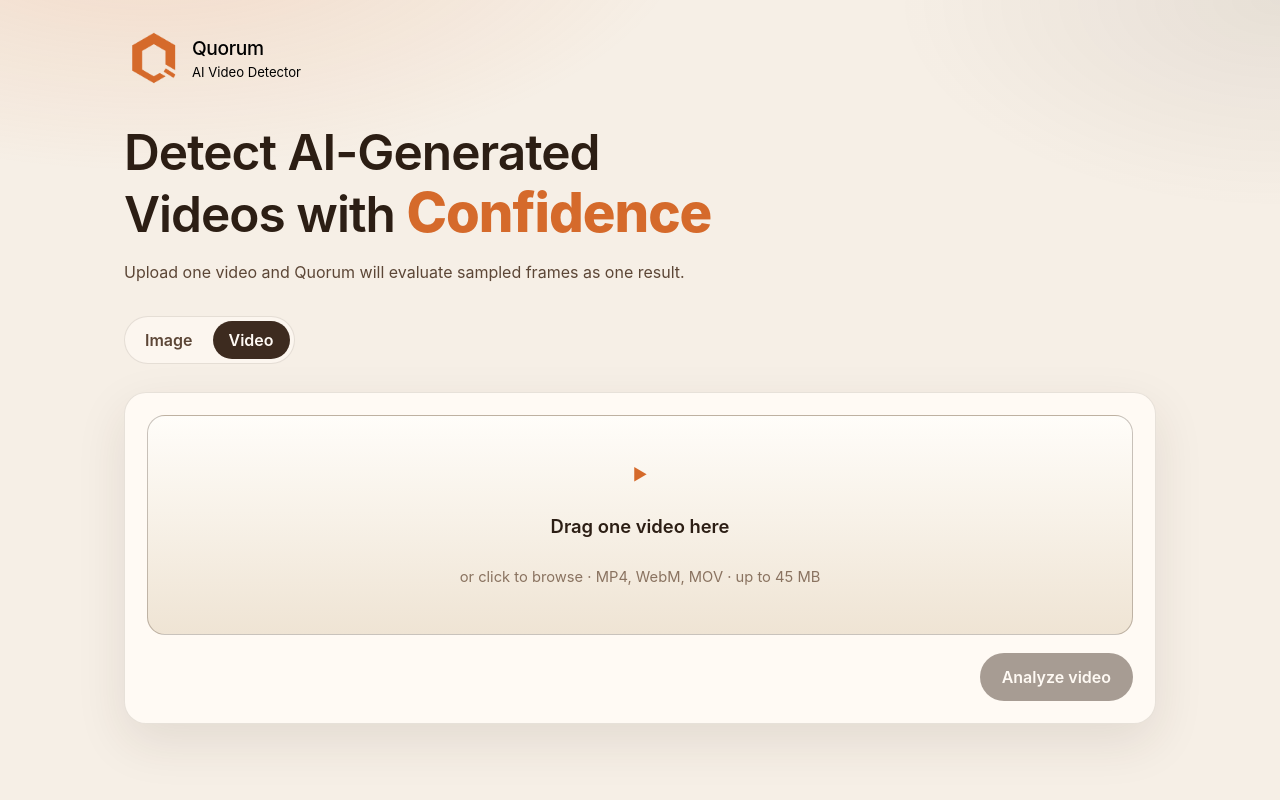
After one commit to adrieljss/quorum-robust-ai-image-detection, a Flask app: page /video in a window 1280 px wide. The commit adds this page. Run offline with Flask 3, Linux system fonts and the light colour scheme.

Commit message:
Add new frontend route to upload videos

```diff
--- a/app/app.py
+++ b/app/app.py
@@ -38,6 +38,18 @@ DEMO_MODE = False
 def index():
     """Serve the single-page upload / results interface. No landing page."""
     return render_template("index.html", demo_mode=DEMO_MODE)
+
+
+@app.route("/video")
+def video():
+    """Serve the single-video analysis interface."""
+    return render_template("video.html", demo_mode=DEMO_MODE)
+
+
+@app.route("/api/analyze-video", methods=["POST"])
+def analyze_video():
+    """Temporary contract endpoint; replace with the video pipeline."""
+    return jsonify({"error": "Video analysis has not been connected yet."}), 501
 
 
 @app.route("/api/analyze", methods=["POST"])
--- a/app/static/css/styles.css
+++ b/app/static/css/styles.css
@@ -190,6 +190,36 @@ h1 {
   color: var(--ink-soft);
 }
 
+.analysis-tabs {
+  display: inline-flex;
+  gap: 4px;
+  margin-top: 16px;
+  padding: 4px;
+  border: 1px solid var(--line);
+  border-radius: 999px;
+  background: rgba(255, 250, 244, 0.68);
+}
+
+.analysis-tab {
+  padding: 7px 16px;
+  border-radius: 999px;
+  color: var(--ink-soft);
+  font-weight: 600;
+  text-decoration: none;
+  transition: background 0.2s, color 0.2s;
+}
+
+.analysis-tab:hover,
+.analysis-tab:focus-visible {
+  color: var(--ink);
+  outline: none;
+}
+
+.analysis-tab.is-active {
+  color: #fffaf4;
+  background: var(--brown);
+}
+
 /* Upload */
 
 .upload-card {
--- /dev/null
+++ b/app/static/js/video.js
@@ -0,0 +1,151 @@
+/**
+ * Quorum video frontend
+ * ---------------------
+ * Owns picking one local video, POSTing it to the video endpoint, and
+ * rendering its single analysis result. The API contract lives in
+ * docs/VIDEO-FRONTEND-HANDOVER.md.
+ */
+(function () {
+  "use strict";
+
+  var ANALYZE_VIDEO_URL = "/api/analyze-video";
+  var MAX_VIDEO_BYTES = 45 * 1024 * 1024;
+  var RING_CIRCUMFERENCE = 2 * Math.PI * 38;
+  var VIDEO_EXTENSIONS = ["mp4", "webm", "mov"];
+  var VERDICT_LABELS = { likely_ai: "Likely AI", likely_real: "Likely real", uncertain: "Uncertain" };
+
+  var selectedVideo = null;
+  var previewUrl = null;
+  var stages = ["video-upload-stage", "video-loading-stage", "video-error-stage", "video-results-stage"].map(function (id) { return document.getElementById(id); });
+  var form = document.getElementById("video-upload-form");
+  var input = document.getElementById("video-input");
+  var dropzone = document.getElementById("video-dropzone");
+  var previewWrap = document.getElementById("video-preview-wrap");
+  var preview = document.getElementById("video-preview");
+  var filename = document.getElementById("video-filename");
+  var clearButton = document.getElementById("video-clear-btn");
+  var analyzeButton = document.getElementById("video-analyze-btn");
+  var formError = document.getElementById("video-form-error");
+  var errorCopy = document.getElementById("video-error-copy");
+  var resultVideo = document.getElementById("result-video");
+  var verdictLabel = document.getElementById("video-verdict-label");
+  var confidenceValue = document.getElementById("video-confidence-value");
+  var confidenceRing = document.getElementById("video-confidence-ring");
+  var explanation = document.getElementById("video-explanation");
+  var signalList = document.getElementById("video-signal-list");
+
+  function showStage(id) {
+    stages.forEach(function (stage) { stage.classList.toggle("is-active", stage.id === id); });
+  }
+
+  function setFormError(message) {
+    formError.textContent = message || "";
+    formError.classList.toggle("is-hidden", !message);
+  }
+
+  function hasSupportedExtension(file) {
+    var extension = (file.name || "").split(".").pop().toLowerCase();
+    return VIDEO_EXTENSIONS.indexOf(extension) !== -1;
+  }
+
+  function setVideo(file) {
+    if (!file) return;
+    if (!hasSupportedExtension(file)) return setFormError("Choose an MP4, WebM, or MOV video.");
+    if (file.size > MAX_VIDEO_BYTES) return setFormError("Videos must be 45 MB or smaller.");
+    if (previewUrl) URL.revokeObjectURL(previewUrl);
+
+    selectedVideo = file;
+    previewUrl = URL.createObjectURL(file);
+    preview.src = previewUrl;
+    filename.textContent = file.name;
+    previewWrap.classList.remove("is-hidden");
+    analyzeButton.disabled = false;
+    setFormError("");
+  }
+
+  function clearVideo() {
+    if (previewUrl) URL.revokeObjectURL(previewUrl);
+    selectedVideo = null;
+    previewUrl = null;
+    input.value = "";
+    preview.removeAttribute("src");
+    preview.load();
+    previewWrap.classList.add("is-hidden");
+    analyzeButton.disabled = true;
+    setFormError("");
+  }
+
+  function renderSignals(signals) {
+    signalList.innerHTML = "";
+    Object.keys(signals || {}).forEach(function (key) {
+      var raw = signals[key];
+      var value = Number(raw);
+      var li = document.createElement("li");
+      li.className = "signal-row";
+      var name = document.createElement("span");
+      name.className = "signal-name";
+      name.textContent = key.replace(/_/g, " ");
+      var track = document.createElement("div");
+      track.className = "signal-track";
+      var fill = document.createElement("span");
+      fill.className = "signal-fill";
+      track.appendChild(fill);
+      var label = document.createElement("span");
+      label.className = "signal-value";
+      if (raw === null || raw === undefined || isNaN(value)) {
+        fill.classList.add("is-empty");
+        label.textContent = "n/a";
+      } else {
+        value = Math.max(0, Math.min(1, value));
+        fill.style.width = Math.round(value * 100) + "%";
+        label.textContent = Math.round(value * 100) + "%";
+      }
+      li.appendChild(name);
+      li.appendChild(track);
+      li.appendChild(label);
+      signalList.appendChild(li);
+    });
+  }
+
+  function renderResult(data) {
+    var verdict = data.verdict || "uncertain";
+    var confidence = Math.max(0, Math.min(1, Number(data.confidence) || 0));
+    verdictLabel.textContent = VERDICT_LABELS[verdict] || verdict;
+    verdictLabel.className = "verdict-label is-" + (verdict === "likely_ai" ? "ai" : verdict === "likely_real" ? "real" : "uncertain");
+    confidenceValue.textContent = Math.round(confidence * 100) + "%";
+    confidenceRing.style.strokeDasharray = String(RING_CIRCUMFERENCE);
+    confidenceRing.style.strokeDashoffset = String(RING_CIRCUMFERENCE * (1 - confidence));
+    confidenceRing.style.stroke = verdict === "likely_real" ? "#3f6b4a" : verdict === "uncertain" ? "#9a7b3a" : "#d56a2b";
+    explanation.textContent = data.explanation || "";
+    renderSignals(data.signals);
+  }
+
+  async function analyze() {
+    if (!selectedVideo) return;
+    showStage("video-loading-stage");
+    var formData = new FormData();
+    formData.append("video", selectedVideo, selectedVideo.name);
+    try {
+      var response = await fetch(ANALYZE_VIDEO_URL, { method: "POST", body: formData });
+      var payload = await response.json().catch(function () { return null; });
+      if (!response.ok || !payload || !payload.result) throw new Error((payload && payload.error) || "The server returned an unexpected response.");
+      resultVideo.src = previewUrl;
+      renderResult(payload.result);
+      showStage("video-results-stage");
+    } catch (error) {
+      errorCopy.textContent = error.message || "Could not reach the video analyzer.";
+      showStage("video-error-stage");
+    }
+  }
+
+  dropzone.addEventListener("click", function () { input.click(); });
+  dropzone.addEventListener("keydown", function (event) { if (event.key === "Enter" || event.key === " ") { event.preventDefault(); input.click(); } });
+  input.addEventListener("change", function () { setVideo(input.files[0]); input.value = ""; });
+  ["dragenter", "dragover"].forEach(function (type) { dropzone.addEventListener(type, function (event) { event.preventDefault(); dropzone.classList.add("is-dragover"); }); });
+  ["dragleave", "drop"].forEach(function (type) { dropzone.addEventListener(type, function (event) { event.preventDefault(); dropzone.classList.remove("is-dragover"); }); });
+  dropzone.addEventListener("drop", function (event) { setVideo(event.dataTransfer.files[0]); });
+  form.addEventListener("submit", function (event) { event.preventDefault(); analyze(); });
+  clearButton.addEventListener("click", clearVideo);
+  document.getElementById("video-retry").addEventListener("click", analyze);
+  document.getElementById("video-new-btn").addEventListener("click", function () { clearVideo(); showStage("video-upload-stage"); });
+})();
--- a/app/templates/index.html
+++ b/app/templates/index.html
@@ -44,6 +44,10 @@
             Quorum uses four specialized machine learning models to analyze different aspects of an image,
             providing an assessment of whether it is AI-generated or authentic, along with the reasoning behind the result.
           </p>
+          <nav class="analysis-tabs" aria-label="Analysis type">
+            <a class="analysis-tab is-active" href="{{ url_for('index') }}" aria-current="page">Image</a>
+            <a class="analysis-tab" href="{{ url_for('video') }}">Video</a>
+          </nav>
         </div>
 
         <form id="upload-form" class="upload-card" novalidate>
--- /dev/null
+++ b/app/templates/video.html
@@ -0,0 +1,66 @@
+<!DOCTYPE html>
+<html lang="en">
+  <head>
+    <meta charset="UTF-8" />
+    <meta name="viewport" content="width=device-width, initial-scale=1.0" />
+    <title>Quorum — AI Video Detector</title>
+    <link rel="icon" href="{{ url_for('static', filename='favicon.svg') }}" type="image/svg+xml" />
+    <link rel="preconnect" href="https://fonts.googleapis.com" />
+    <link rel="preconnect" href="https://fonts.gstatic.com" crossorigin />
+    <link href="https://fonts.googleapis.com/css2?family=Fraunces:opsz,wght@9..144,480;9..144,600&family=Source+Sans+3:wght@400;500;600;700&display=swap" rel="stylesheet" />
+    <link rel="stylesheet" href="{{ url_for('static', filename='css/styles.css') }}" />
+  </head>
+  <body>
+    <div class="ambient" aria-hidden="true"></div>
+    <header class="topbar">
+      <div class="brand">
+        <span class="brand-mark" aria-hidden="true"><img class="logo" src="{{ url_for('static', filename='quorum-logo.png') }}" alt="" /></span>
+        <div><p class="brand-name">Quorum</p><p class="brand-tag">AI Video Detector</p></div>
+      </div>
+    </header>
+    <main class="shell">
+      <section id="video-upload-stage" class="stage is-active" aria-labelledby="video-upload-title">
+        <div class="intro">
+          <h1 id="video-upload-title">Detect AI-Generated Videos with <span class="confidence-highlight">Confidence</span></h1>
+          <p class="lede">Upload one video and Quorum will evaluate sampled frames as one result.</p>
+          <nav class="analysis-tabs" aria-label="Analysis type">
+            <a class="analysis-tab" href="{{ url_for('index') }}">Image</a>
+            <a class="analysis-tab is-active" href="{{ url_for('video') }}" aria-current="page">Video</a>
+          </nav>
+        </div>
+        <form id="video-upload-form" class="upload-card" novalidate>
+          <input id="video-input" class="sr-only" type="file" name="video" accept="video/mp4,video/webm,video/quicktime" />
+          <div id="video-dropzone" class="dropzone" role="button" tabindex="0" aria-controls="video-input" aria-label="Upload one video. Press Enter to browse, or drop a video here.">
+            <div class="dropzone-art video-dropzone-art" aria-hidden="true">▶</div>
+            <p class="dropzone-title">Drag one video here</p>
+            <p class="dropzone-hint">or click to browse · MP4, WebM, MOV · up to 45 MB</p>
+          </div>
+          <div id="video-preview-wrap" class="video-preview-wrap is-hidden">
+            <video id="video-preview" controls playsinline></video>
+            <div class="video-preview-meta"><strong id="video-filename"></strong><button type="button" id="video-clear-btn" class="text-btn">Remove</button></div>
+          </div>
+          <p id="video-form-error" class="form-error is-hidden" role="alert"></p>
+          <div class="actions"><button type="submit" id="video-analyze-btn" class="primary-btn" disabled>Analyze video</button></div>
+        </form>
+      </section>
+      <section id="video-loading-stage" class="stage" aria-live="polite" aria-labelledby="video-loading-title">
+        <div class="status-card"><div class="spinner" aria-hidden="true"></div><h2 id="video-loading-title">Reading the video</h2><p class="muted">Sampling frames and evaluating them…</p><div class="progress-track" aria-hidden="true"><span class="progress-fill"></span></div></div>
+      </section>
+      <section id="video-error-stage" class="stage" aria-labelledby="video-error-title">
+        <div class="status-card error-card"><h2 id="video-error-title">Something went wrong</h2><p id="video-error-copy" class="muted">The video analyzer could not finish.</p><button type="button" id="video-retry" class="primary-btn">Try again</button></div>
+      </section>
+      <section id="video-results-stage" class="stage" aria-labelledby="video-results-title">
+        <div class="results-toolbar"><div><p class="eyebrow">Analysis</p><h2 id="video-results-title">Video result</h2></div><button type="button" id="video-new-btn" class="ghost-btn">New video</button></div>
+        <article class="video-result-card">
+          <video id="result-video" controls playsinline></video>
+          <div class="result-body">
+            <div class="verdict-row"><div><p class="eyebrow">Verdict</p><p id="video-verdict-label" class="verdict-label">Uncertain</p></div><div class="confidence" aria-label="Confidence"><svg class="ring" viewBox="0 0 96 96" width="88" height="88"><circle class="ring-track" cx="48" cy="48" r="38" /><circle id="video-confidence-ring" class="ring-value" cx="48" cy="48" r="38" /></svg><div class="confidence-copy"><strong id="video-confidence-value">0%</strong></div></div></div>
+            <p id="video-explanation" class="explanation"></p>
+            <section class="signals"><div class="signals-head"><h3>Model signals</h3><p class="muted tiny">Each score is that model’s probability the video is AI-generated.</p></div><ul id="video-signal-list" class="signal-list"></ul></section>
+          </div>
+        </article>
+      </section>
+    </main>
+    <script src="{{ url_for('static', filename='js/video.js') }}"></script>
+  </body>
+</html>
```
Also changed, not shown: other parts of app/static/css/styles.css (+52 -0 lines), app/docs/VIDEO-FRONTEND-HANDOVER.md (added, +81 -0 lines).
